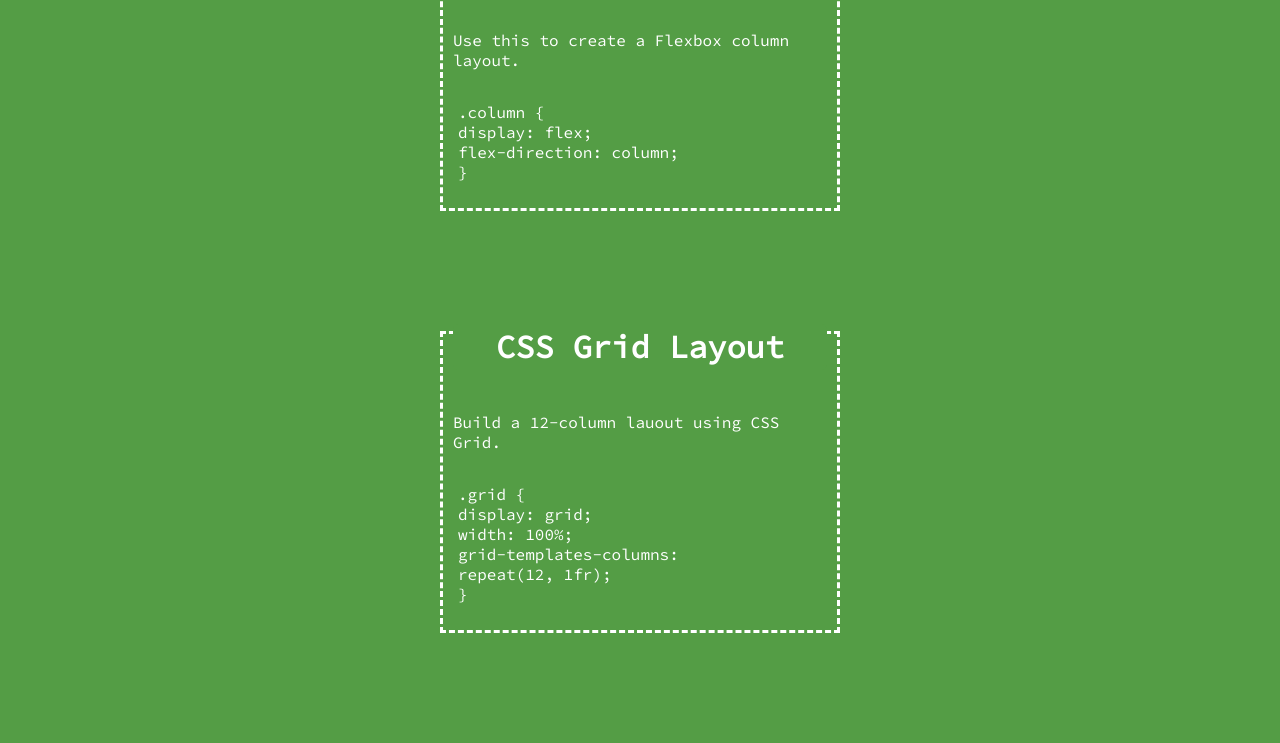
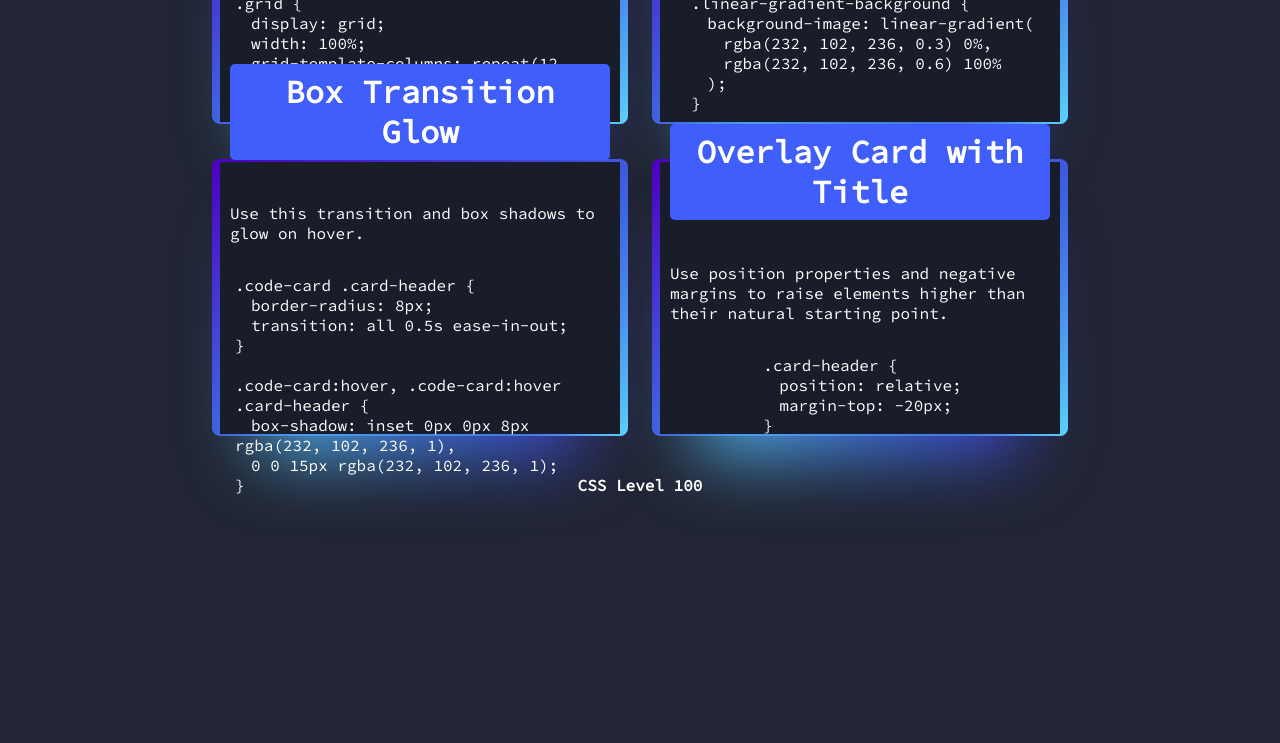
Before and after one commit to robertsolorzano/CSS-Cheat-Sheet, a plain HTML site: page index.html in a window 1280 px wide. Shown: the part 682-1425 px from the top of the page. After the commit the page ends 1238 px from the top, so only its background shows below. Drawn offline with Linux system fonts and the light colour scheme.

Commit message:
added styles for cards

```diff
--- a/assets/style.css
+++ b/assets/style.css
@@ -5,14 +5,29 @@
     box-sizing: border-box;
 }
 
+@property --rotate {
+    syntax: "<angle>";
+    initial-value: 132deg;
+    inherits: false;
+  }
+
+  :root {
+    --card-height: 34vh;
+    --card-width: calc(var(--card-height) / 1.5);
+  }
+
 body {
-    background-color: #549d45;
+    background: #212534;
     color: #fff;
     display: flex;
+    align-items: center;
     flex-direction: column;
-    align-items: center;
+    padding-top: 2rem;
+    padding-bottom: 2rem;
+    box-sizing: border-box;
     font-family: 'Source Code Pro', monospace;
 }
+
 
 .text {
     margin-left: 30px;
@@ -27,30 +42,99 @@ h1 {
 
 .flex-grid {
     display: flex;
-    flex-direction: column;
-    columns: 2;
     flex-wrap: wrap;
+    justify-content: center;
+    flex-direction: row;
+    align-items: flex-start;
 }
 
-.css-card {
+
+
+.card {
+    background: #191c29;
+    width: var(--card-width);
+    height: var(--card-height);
+    position: relative;
+    justify-content: center;
+    align-items: center;
+    text-align: left;
     display: flex;
     flex-direction: column;
     width: 400px;
-    border-style: dashed;
     border-color: #fff;
     border-width: 3px;
     padding: 10px;
-    margin: 60px;
+    margin: 20px;
+    cursor: pointer;
+}
+
+/* card animation from Codepen.io*/
+
+.card:hover:before, .card:hover:after {
+    animation: none;
+    opacity: 0;
+}
+
+.card::before {
+    content: "";
+    width: 104%;
+    height: 102%;
+    border-radius: 8px;
+    background-image: linear-gradient(
+      var(--rotate), #5ddcff, #3c67e3 43%, #4e00c2);
+      position: absolute;
+      z-index: -1;
+      top: -1%;
+      left: -2%;
+      animation: spin 5.5s linear infinite;
+    }
+
+.card::after {
+    position: absolute;
+    content: "";
+    top: calc(var(--card-height) / 6);
+    left: 0;
+    right: 0;
+    z-index: -1;
+    height: 100%;
+    width: 100%;
+    margin: 0 auto;
+    transform: scale(0.8);
+    filter: blur(calc(var(--card-height) / 6));
+    background-image: linear-gradient(
+      var(--rotate)
+      , #5ddcff, #3c67e3 43%, #4e00c2);
+      opacity: 1;
+    transition: opacity .5s;
+    animation: spin 4.5s linear infinite;
+}
+
+@keyframes spin {
+    0% {
+      --rotate: 0deg;
+    }
+    100% {
+      --rotate: 360deg;
+    }
+}
+
+a {
+    color: #212534;
+    text-decoration: none;
+    font-family: sans-serif;
+    font-weight: bold;
+    margin-top: 2rem;
 }
 
 h2 {
-    border: solid #549d45;
+    border: solid rgb(63,94,251);
     border-radius: 5px;
     font-size: 200%;
     text-align: center;
-    background-color: #549d45;
+    background-color: rgb(63,94,251);
     position: relative;
     margin-top: -20px;
+    padding: 5px;
 }
 
 .css-card p {
@@ -68,5 +152,5 @@ h2 {
 
 .css-code {
     border-radius: 10px;
-    background-image: linear-gradient(#549d45, #549d45);
+    background-image: linear-gradient(rgb(63,94,251) rgb(63,94,251));
 }
--- a/index.html
+++ b/index.html
@@ -1,12 +1,10 @@
 <!DOCTYPE html>
 <html lang="en-us">
-
 <head>
     <meta charset="UTF-8" />
     <link rel="stylesheet" href="assets/style.css">
     <title>CSS Snippet Cheat Sheet</title>
 </head>
-
 <body>
     <header>
         <h1>CSS Snippet Cheat Sheet</h1>
@@ -17,47 +15,89 @@
 
     <main>
         <article class="flex-grid">
-            <section class="css-card">
+            <section class="card">
                 <h2>Flexbox Row</h2>
                 <p>Use these three properties to create a Flexbox row layout.</p>
                 <div class="css-code">
-                    <p>.row {<br><span>display: flex;</span><br><span>flex-direction: row;</span><br><span>flex-wrap: wrap;</span><br>}</p>
+                    <p>
+                        .row {<br>
+                        &emsp;<span>display: flex;</span><br>
+                        &emsp;<span>flex-direction: row;</span><br>
+                        &emsp;<span>flex-wrap: wrap;</span><br>
+                        }
+                    </p>
                 </div>
             </section>
-            <section class="css-card">
+
+            <section class="card">
                 <h2>Flexbox Column</h2>
                 <p>Use this to create a Flexbox column layout.</p>
                 <div class="css-code">
-                    <p>.column {<br><span>display: flex;<br>flex-direction: column;<br></span>}</p>
+                    <p>
+                        .column {<br>
+                        &emsp;<span>display: flex;</span><br>
+                        &emsp;<span>flex-direction: column;</span><br>
+                        }
+                    </p>
                 </div>
             </section>
-            <section class="css-card">
+
+            <section class="card">
                 <h2>CSS Grid Layout</h2>
-                <p>Build a 12-column lauout using CSS Grid.</p>
+                <p>Build a 12-column layout using CSS Grid.</p>
                 <div class="css-code">
-                    <p>.grid {<br><span>display: grid;<br>width: 100%;<br>grid-templates-columns:<br></span>repeat(12, 1fr);<br>}</p>
+                    <p>
+                        .grid {<br>
+                        &emsp;<span>display: grid;</span><br>
+                        &emsp;<span>width: 100%;</span><br>
+                        &emsp;<span>grid-template-columns:</span> repeat(12, 1fr);<br>
+                        }
+                    </p>
                 </div>
             </section>
-            <section class="css-card">
+
+            <section class="card">
                 <h2>Linear Gradients</h2>
                 <p>This will create a background linear gradient from top to bottom.</p>
                 <div class="css-code">
-                    <p>.linear-gradient-background {<br><span>background-image: linear-gradient(<br>rgba(232, 102, 236, 0.3) 0%,<br>rgba(232, 102, 236, 0.6) 100%<br>) ;<br></span>}</p>
+                    <p>
+                        .linear-gradient-background {<br>
+                        &emsp;<span>background-image: linear-gradient(</span><br>
+                        &emsp;&emsp;rgba(232, 102, 236, 0.3) 0%,<br>
+                        &emsp;&emsp;rgba(232, 102, 236, 0.6) 100%<br>
+                        &emsp;);<br>
+                        }
+                    </p>
                 </div>
             </section>
-            <section class="css-card">
+
+            <section class="card">
                 <h2>Box Transition Glow</h2>
                 <p>Use this transition and box shadows to glow on hover.</p>
                 <div class="css-code">
-                    <p>.code-card .card-header {<br><span>border-radius: 8px;<br>transition: all 0.5s ease-in-out;<br></span>}<br><br>
-                    .code-card:hover,<br>.code-card:hover .card-header { box-shadow:inset 0px 0px 8px<br>rgba(232, 102, 236, 1), 0 0 15px<br>rgba(232, 102, 236, 1);<br>}</p>
+                    <p>
+                        .code-card .card-header {<br>
+                        &emsp;<span>border-radius: 8px;</span><br>
+                        &emsp;<span>transition: all 0.5s ease-in-out;</span><br>
+                        }<br><br>
+                        .code-card:hover, .code-card:hover .card-header {<br>
+                        &emsp;box-shadow: inset 0px 0px 8px rgba(232, 102, 236, 1),<br>
+                        &emsp;0 0 15px rgba(232, 102, 236, 1);<br>
+                        }
+                    </p>
                 </div>
             </section>
-            <section class="css-card">
+
+            <section class="card">
                 <h2>Overlay Card with Title</h2>
                 <p>Use position properties and negative margins to raise elements higher than their natural starting point.</p>
                 <div class="css-code">
-                    <p>.card-header {<br><span>position: relative;<br>margin-top: -20px;<br></span>}</p>
+                    <p>
+                        .card-header {<br>
+                        &emsp;<span>position: relative;</span><br>
+                        &emsp;<span>margin-top: -20px;</span><br>
+                        }
+                    </p>
                 </div>
             </section>
         </article>
@@ -67,5 +107,4 @@
         <h4>CSS Level 100</h4>
     </footer>
 </body>
-
 </html>
```
